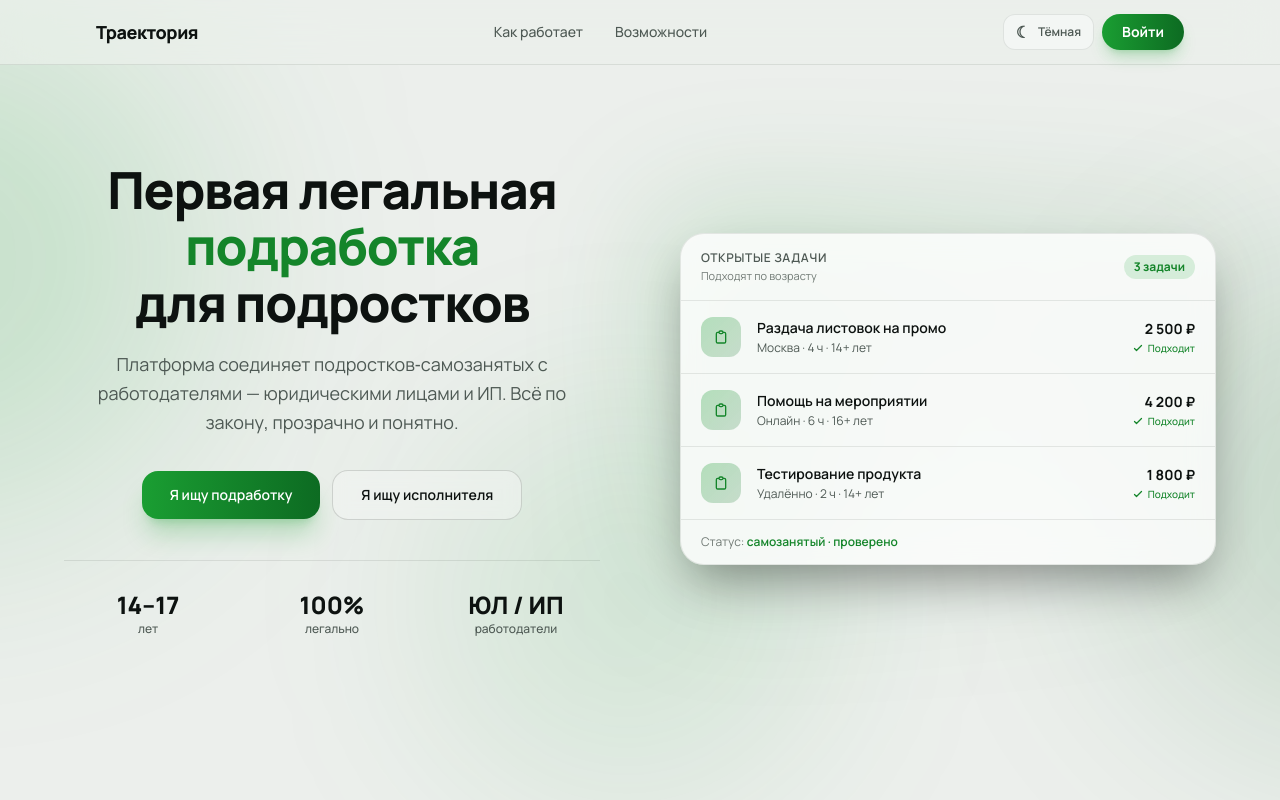
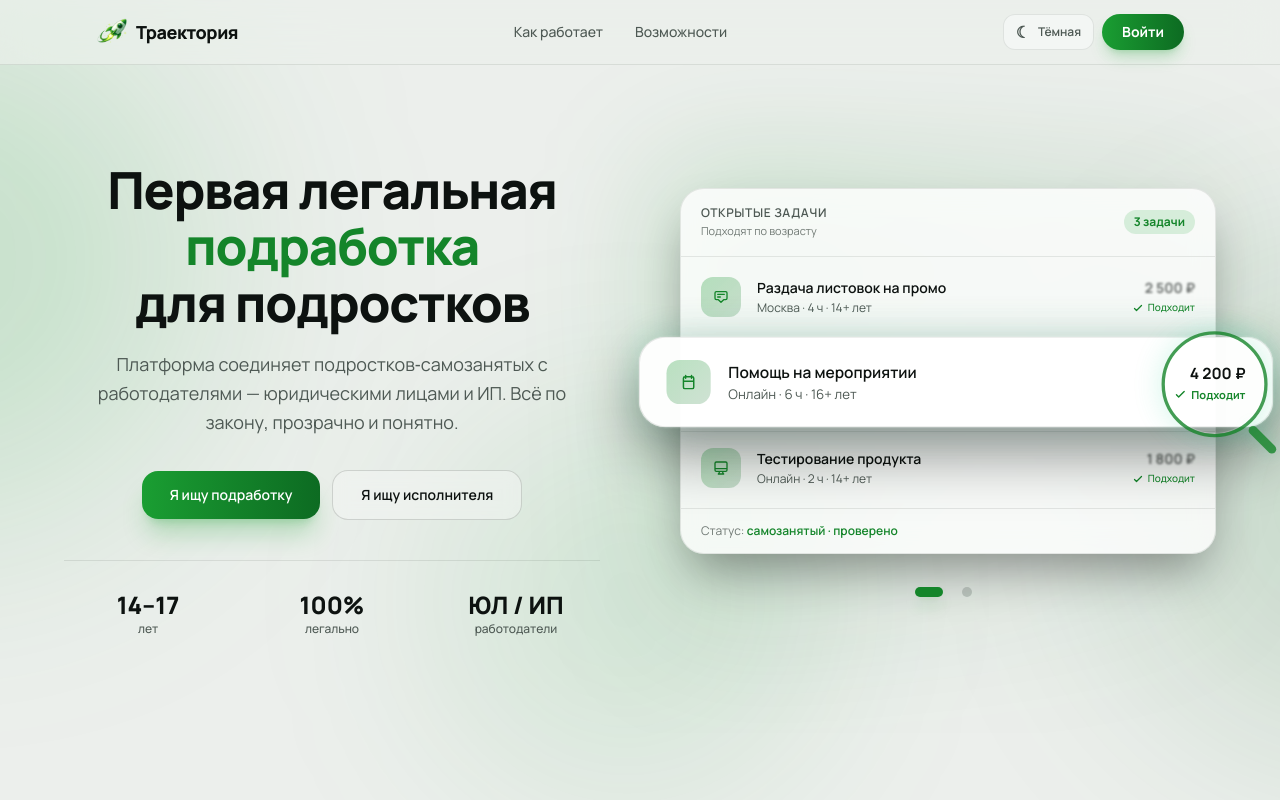
Before and after one commit to BboyZander/Sber2026_AI_Homework, a Next.js app: page / in a window 1280 px wide. Shown: the top 800 px of the page. Built offline with nearby package versions, Linux system fonts and the light colour scheme.

Commit message:
feat: обновить hero лендинга
Made-with: Cursor

```diff
--- a/app/login/page.tsx
+++ b/app/login/page.tsx
@@ -1,3 +1,4 @@
+import Image from "next/image";
 import Link from "next/link";
 import { LoginDemoReset } from "@/components/login/LoginDemoReset";
 import { LoginScreen } from "@/components/login/LoginScreen";
@@ -18,6 +19,7 @@ export default function LoginPage() {
           href="/"
           className="flex items-center gap-2 no-underline hover:no-underline"
         >
+          <Image src="/rocket.png" alt="" width={30} height={30} className="shrink-0" />
           <span className="text-base font-extrabold tracking-tight text-ink">Траектория</span>
         </Link>
         <ThemeSwitcher />
--- a/components/landing/LandingHeader.tsx
+++ b/components/landing/LandingHeader.tsx
@@ -1,3 +1,4 @@
+import Image from "next/image";
 import Link from "next/link";
 import { ThemeSwitcher } from "@/components/shared/ThemeSwitcher";
 
@@ -11,8 +12,9 @@ export function LandingHeader() {
         {/* Logo */}
         <Link
           href="/"
-          className="shrink-0 no-underline hover:no-underline"
+          className="flex shrink-0 items-center gap-2 no-underline hover:no-underline"
         >
+          <Image src="/rocket.png" alt="" width={32} height={32} className="shrink-0" />
           <span className="text-base font-extrabold tracking-tight text-ink sm:text-lg">
             Траектория
           </span>
--- a/components/landing/LandingHero.tsx
+++ b/components/landing/LandingHero.tsx
@@ -1,4 +1,9 @@
+"use client";
+
 import Link from "next/link";
+import { useState } from "react";
+
+type PanelKey = "teen" | "employer";
 
 const stats = [
   { value: "14–17", label: "лет" },
@@ -11,20 +16,241 @@ const mockTasks = [
     title: "Раздача листовок на промо",
     meta: "Москва · 4 ч · 14+ лет",
     pay: "2 500 ₽",
+    iconPath:
+      "M7 8h10M7 12h4m1 8l-4-4H5a2 2 0 01-2-2V6a2 2 0 012-2h14a2 2 0 012 2v8a2 2 0 01-2 2h-3l-4 4z",
   },
   {
     title: "Помощь на мероприятии",
     meta: "Онлайн · 6 ч · 16+ лет",
     pay: "4 200 ₽",
+    iconPath:
+      "M8 7V3m8 4V3M5 11h14M7 21h10a2 2 0 002-2V7a2 2 0 00-2-2H7a2 2 0 00-2 2v12a2 2 0 002 2z",
   },
   {
     title: "Тестирование продукта",
-    meta: "Удалённо · 2 ч · 14+ лет",
+    meta: "Онлайн · 2 ч · 14+ лет",
     pay: "1 800 ₽",
+    iconPath:
+      "M9.75 17L9 20l-1 1h8l-1-1-.75-3M3 13h18M5 17h14a2 2 0 002-2V5a2 2 0 00-2-2H5a2 2 0 00-2 2v10a2 2 0 002 2z",
   },
 ];
 
+const mockEmployerTasks = [
+  {
+    title: "Упаковка подарочных наборов",
+    status: "open" as const,
+    statusLabel: "Идет набор",
+    applicants: 6,
+    pay: "3 600 ₽",
+    iconPath:
+      "M20 12v7a2 2 0 01-2 2H6a2 2 0 01-2-2v-7m16 0H4m16 0V8a2 2 0 00-2-2h-3.5M4 12V8a2 2 0 012-2h3.5m5 0H12m0 0H9.5M12 6v15m0-15c0-1.657 1.12-3 2.5-3S17 4.343 17 6c0 1.105-.895 2-2 2h-3m0-2c0-1.657-1.12-3-2.5-3S7 4.343 7 6c0 1.105.895 2 2 2h3",
+  },
+  {
+    title: "Фотоотчёт витрины",
+    status: "in_progress" as const,
+    statusLabel: "Исполнитель найден",
+    applicants: 2,
+    pay: "1 400 ₽",
+    iconPath:
+      "M3 9a2 2 0 012-2h2.5l1.4-2.1A2 2 0 0110.56 4h2.88a2 2 0 011.66.9L16.5 7H19a2 2 0 012 2v8a2 2 0 01-2 2H5a2 2 0 01-2-2V9zm9 7a3 3 0 100-6 3 3 0 000 6z",
+  },
+  {
+    title: "Помощь на мастер-классе",
+    status: "completed" as const,
+    statusLabel: "Оплачено",
+    applicants: 3,
+    pay: "5 200 ₽",
+    iconPath:
+      "M12 6.253v13m0-13C10.832 5.477 9.246 5 7.5 5S4.168 5.477 3 6.253v13C4.168 18.477 5.754 18 7.5 18s3.332.477 4.5 1.253m0-13C13.168 5.477 14.754 5 16.5 5s3.332.477 4.5 1.253v13C19.832 18.477 18.246 18 16.5 18s-3.332.477-4.5 1.253",
+  },
+];
+
+const statusColors = {
+  open: "bg-accent/15 text-accent-bright",
+  in_progress: "bg-blue-500/15 text-blue-400",
+  completed: "bg-panel-muted/80 text-sub",
+};
+
+const panelNav: Array<{ key: PanelKey; label: string }> = [
+  { key: "teen", label: "Подросток" },
+  { key: "employer", label: "Работодатель" },
+];
+
+function formatApplicants(count: number) {
+  if (count % 10 === 1 && count % 100 !== 11) return `${count} отклик`;
+  if ([2, 3, 4].includes(count % 10) && ![12, 13, 14].includes(count % 100)) {
+    return `${count} отклика`;
+  }
+  return `${count} откликов`;
+}
+
+function TeenPanel() {
+  return (
+    <div className="relative overflow-visible rounded-3xl border border-edge bg-panel/80 shadow-2xl shadow-black/40 backdrop-blur-md">
+      {/* Header bar */}
+      <div className="flex items-center justify-between border-b border-edge px-5 py-4">
+        <div>
+          <p className="text-xs font-semibold uppercase tracking-wider text-sub">
+            Открытые задачи
+          </p>
+          <p className="mt-0.5 text-[11px] text-sub-deep">Подходят по возрасту</p>
+        </div>
+        <span className="rounded-xl bg-accent/15 px-2.5 py-1 text-xs font-bold text-accent-bright">
+          3 задачи
+        </span>
+      </div>
+
+      {/* Task cards */}
+      <div className="relative py-1">
+        {mockTasks.map((task, i) => {
+          const isFeatured = i === 1;
+
+          return (
+            <div
+              key={i}
+              className={`relative flex items-center gap-4 border-edge transition duration-200 ${
+                i > 0 ? "border-t" : ""
+              } ${
+                isFeatured
+                  ? "z-20 -mx-5 my-2 translate-x-2 scale-[1.105] cursor-pointer rounded-3xl border border-accent/45 bg-panel/95 px-6 py-5 shadow-[0_24px_55px_rgba(0,0,0,0.42),0_0_35px_rgba(52,211,153,0.18)] ring-1 ring-white/10 hover:scale-[1.125] hover:border-accent/70 hover:shadow-[0_28px_65px_rgba(0,0,0,0.46),0_0_45px_rgba(52,211,153,0.24)]"
+                  : "px-5 py-4 hover:bg-panel-muted/40"
+              }`}
+            >
+              <div className="flex h-10 w-10 shrink-0 items-center justify-center rounded-xl bg-gradient-to-br from-accent/30 to-accent-dark/20">
+                <svg
+                  className="h-4 w-4 text-accent-bright"
+                  fill="none"
+                  stroke="currentColor"
+                  strokeWidth={2}
+                  viewBox="0 0 24 24"
+                >
+                  <path strokeLinecap="round" strokeLinejoin="round" d={task.iconPath} />
+                </svg>
+              </div>
+              <div className="min-w-0 flex-1">
+                <p className="truncate text-sm font-semibold text-ink">{task.title}</p>
+                <p className="mt-0.5 text-xs text-sub">{task.meta}</p>
+              </div>
+              <div className="relative text-right">
+                <p className={`text-sm font-bold ${isFeatured ? "relative z-10 text-base text-ink" : "text-ink/60 blur-[1px]"}`}>
+                  {task.pay}
+                </p>
+                <div className="mt-0.5 flex items-center justify-end gap-1">
+                  <svg
+                    className={`h-3 w-3 text-accent-bright ${isFeatured ? "relative z-10" : ""}`}
+                    fill="none"
+                    stroke="currentColor"
+                    strokeWidth={2.5}
+                    viewBox="0 0 24 24"
+                  >
+                    <path strokeLinecap="round" strokeLinejoin="round" d="M5 13l4 4L19 7" />
+                  </svg>
+                  <span className={`text-[10px] text-accent-bright ${isFeatured ? "relative z-10 font-bold" : "font-medium"}`}>
+                    Подходит
+                  </span>
+                </div>
+                {isFeatured ? (
+                  <div className="pointer-events-none absolute -inset-x-4 -inset-y-4" aria-hidden="true">
+                    <div className="absolute -right-1 top-[-0.7rem] h-[6rem] w-[6rem] rounded-full border-[3px] border-accent-bright/80 bg-transparent shadow-[0_0_26px_rgba(52,211,153,0.22),inset_0_0_0_1px_rgba(255,255,255,0.2)]" />
+                    <div className="absolute -right-5 bottom-[-0.65rem] h-2 w-8 origin-left rotate-45 rounded-full bg-accent-bright/80 shadow-[0_0_14px_rgba(52,211,153,0.22)]" />
+                  </div>
+                ) : null}
+              </div>
+            </div>
+          );
+        })}
+      </div>
+
+      {/* Footer */}
+      <div className="border-t border-edge px-5 py-3.5">
+        <p className="text-xs text-sub-deep">
+          Статус:{" "}
+          <span className="font-semibold text-accent-bright">самозанятый · проверено</span>
+        </p>
+      </div>
+    </div>
+  );
+}
+
+function EmployerPanel() {
+  return (
+    <div className="relative overflow-visible rounded-3xl border border-edge bg-panel/80 shadow-2xl shadow-black/40 backdrop-blur-md">
+      {/* Header bar */}
+      <div className="flex items-center justify-between border-b border-edge px-5 py-4">
+        <div>
+          <p className="text-xs font-semibold uppercase tracking-wider text-sub">
+            Статус поиска
+          </p>
+          <p className="mt-0.5 text-[11px] text-sub-deep">Задачи и отклики в работе</p>
+        </div>
+        <span className="rounded-xl bg-accent/15 px-2.5 py-1 text-xs font-bold text-accent-bright">
+          3 задачи
+        </span>
+      </div>
+
+      {/* Task rows */}
+      <div className="relative py-1">
+        {mockEmployerTasks.map((task, i) => {
+          const isFeatured = i === 1;
+
+          return (
+            <div
+              key={i}
+              className={`relative flex items-center gap-4 border-edge transition duration-200 ${
+                i > 0 ? "border-t" : ""
+              } ${
+                isFeatured
+                  ? "z-20 -mx-5 my-2 translate-x-2 scale-[1.105] cursor-pointer rounded-3xl border border-accent/45 bg-panel/95 px-6 py-5 shadow-[0_24px_55px_rgba(0,0,0,0.42),0_0_35px_rgba(52,211,153,0.18)] ring-1 ring-white/10 hover:scale-[1.125] hover:border-accent/70 hover:shadow-[0_28px_65px_rgba(0,0,0,0.46),0_0_45px_rgba(52,211,153,0.24)]"
+                  : "px-5 py-4 hover:bg-panel-muted/40"
+              }`}
+            >
+              <div className="flex h-10 w-10 shrink-0 items-center justify-center rounded-xl bg-gradient-to-br from-accent/20 to-accent-dark/10">
+                <svg
+                  className="h-4 w-4 text-accent-bright"
+                  fill="none"
+                  stroke="currentColor"
+                  strokeWidth={2}
+                  viewBox="0 0 24 24"
+                >
+                  <path strokeLinecap="round" strokeLinejoin="round" d={task.iconPath} />
+                </svg>
+              </div>
+              <div className="min-w-0 flex-1">
+                <p className="truncate text-sm font-semibold text-ink">{task.title}</p>
+                <div className="mt-1 flex items-center gap-2">
+                  <span className={`rounded-md px-1.5 py-0.5 text-[10px] font-semibold ${statusColors[task.status]}`}>
+                    {task.statusLabel}
+                  </span>
+                </div>
+              </div>
+              <div className="text-right">
+                <p className="text-sm font-bold text-ink">{task.pay}</p>
+                <p className="mt-0.5 text-[10px] text-sub">{formatApplicants(task.applicants)}</p>
+              </div>
+            </div>
+          );
+        })}
+      </div>
+
+      {/* Footer */}
+      <div className="border-t border-edge px-5 py-3.5">
+        <p className="text-xs text-sub-deep">
+          Компания:{" "}
+          <span className="font-semibold text-ink">
+            ООО «Ромашка» · ИНН{" "}
+            <span className="inline-block select-none blur-[3px]" aria-hidden="true">
+              9999999999
+            </span>
+          </span>
+        </p>
+      </div>
+    </div>
+  );
+}
+
 export function LandingHero() {
+  const [tab, setTab] = useState<PanelKey>("teen");
+
   return (
     <section
       id="about"
@@ -75,78 +301,36 @@ export function LandingHero() {
           </div>
         </div>
 
-        {/* Right — mock task list */}
+        {/* Right — mock panels with bottom pagination */}
         <div className="relative mx-auto w-full max-w-md lg:mx-0 lg:max-w-none">
           {/* Glow */}
           <div className="absolute -inset-6 rounded-[2.5rem] bg-gradient-to-br from-accent/20 via-accent-dark/10 to-transparent blur-3xl" />
 
-          <div className="relative overflow-hidden rounded-3xl border border-edge bg-panel/80 shadow-2xl shadow-black/40 backdrop-blur-md">
-            {/* Header bar */}
-            <div className="flex items-center justify-between border-b border-edge px-5 py-4">
-              <div>
-                <p className="text-xs font-semibold uppercase tracking-wider text-sub">
-                  Открытые задачи
-                </p>
-                <p className="mt-0.5 text-[11px] text-sub-deep">Подходят по возрасту</p>
-              </div>
-              <span className="rounded-xl bg-accent/15 px-2.5 py-1 text-xs font-bold text-accent-bright">
-                3 задачи
-              </span>
-            </div>
+          <div className="relative">
+            {tab === "teen" ? <TeenPanel /> : <EmployerPanel />}
+          </div>
 
-            {/* Task cards */}
-            <div className="divide-y divide-edge">
-              {mockTasks.map((task, i) => (
-                <div
-                  key={i}
-                  className="flex items-center gap-4 px-5 py-4 transition-colors duration-200 hover:bg-panel-muted/40"
+          <ul className="relative mt-5 flex items-center justify-center gap-0.5" aria-label="Переключение примеров интерфейса">
+            {panelNav.map((item) => (
+              <li key={item.key}>
+                <button
+                  type="button"
+                  onClick={() => setTab(item.key)}
+                  aria-label={`Показать блок: ${item.label}`}
+                  aria-pressed={tab === item.key}
+                  className="group flex h-9 w-9 cursor-pointer items-center justify-center rounded-full focus-visible:outline-none focus-visible:ring-2 focus-visible:ring-accent/45 focus-visible:ring-offset-2 focus-visible:ring-offset-canvas"
                 >
-                  <div className="flex h-10 w-10 shrink-0 items-center justify-center rounded-xl bg-gradient-to-br from-accent/30 to-accent-dark/20">
-                    <svg
-                      className="h-4 w-4 text-accent-bright"
-                      fill="none"
-                      stroke="currentColor"
-                      strokeWidth={2}
-                      viewBox="0 0 24 24"
-                    >
-                      <path
-                        strokeLinecap="round"
-                        strokeLinejoin="round"
-                        d="M9 5H7a2 2 0 00-2 2v12a2 2 0 002 2h10a2 2 0 002-2V7a2 2 0 00-2-2h-2M9 5a2 2 0 002 2h2a2 2 0 002-2M9 5a2 2 0 012-2h2a2 2 0 012 2"
-                      />
-                    </svg>
-                  </div>
-                  <div className="min-w-0 flex-1">
-                    <p className="truncate text-sm font-semibold text-ink">{task.title}</p>
-                    <p className="mt-0.5 text-xs text-sub">{task.meta}</p>
-                  </div>
-                  <div className="text-right">
-                    <p className="text-sm font-bold text-ink">{task.pay}</p>
-                    <div className="mt-0.5 flex items-center justify-end gap-1">
-                      <svg
-                        className="h-3 w-3 text-accent-bright"
-                        fill="none"
-                        stroke="currentColor"
-                        strokeWidth={2.5}
-                        viewBox="0 0 24 24"
-                      >
-                        <path strokeLinecap="round" strokeLinejoin="round" d="M5 13l4 4L19 7" />
-                      </svg>
-                      <span className="text-[10px] font-medium text-accent-bright">Подходит</span>
-                    </div>
-                  </div>
-                </div>
-              ))}
-            </div>
-
-            {/* Footer */}
-            <div className="border-t border-edge px-5 py-3.5">
-              <p className="text-xs text-sub-deep">
-                Статус:{" "}
-                <span className="font-semibold text-accent-bright">самозанятый · проверено</span>
-              </p>
-            </div>
-          </div>
+                  <span
+                    className={`block h-2.5 rounded-full transition-all duration-200 ${
+                      tab === item.key
+                        ? "w-7 bg-accent-bright shadow-lg shadow-accent/25"
+                        : "w-2.5 bg-sub-deep/35 group-hover:bg-sub"
+                    }`}
+                  />
+                </button>
+              </li>
+            ))}
+          </ul>
         </div>
       </div>
     </section>
--- a/components/shared/Header.tsx
+++ b/components/shared/Header.tsx
@@ -1,5 +1,6 @@
 "use client";
 
+import Image from "next/image";
 import Link from "next/link";
 import { usePathname, useRouter } from "next/navigation";
 import { useEffect, useRef, useState } from "react";
@@ -92,8 +93,9 @@ export function Header({ title }: { title?: string }) {
     <header className="sticky top-0 z-40 flex h-[var(--header-h)] shrink-0 items-center gap-3 border-b border-edge bg-canvas/90 px-4 backdrop-blur-md sm:px-5">
       <Link
         href="/"
-        className="shrink-0 rounded-lg font-bold tracking-tight text-ink no-underline hover:text-accent-bright hover:no-underline focus-visible:outline-none focus-visible:ring-2 focus-visible:ring-accent/45 focus-visible:ring-offset-2 focus-visible:ring-offset-canvas"
+        className="flex shrink-0 items-center gap-2 rounded-lg font-bold tracking-tight text-ink no-underline hover:text-accent-bright hover:no-underline focus-visible:outline-none focus-visible:ring-2 focus-visible:ring-accent/45 focus-visible:ring-offset-2 focus-visible:ring-offset-canvas"
       >
+        <Image src="/rocket.png" alt="" width={28} height={28} className="shrink-0" />
         Траектория
       </Link>
       {title ? (
```
Also changed, not shown: public/rocket.png (added), 1 other file (tests, documents, lock files or other folders).
